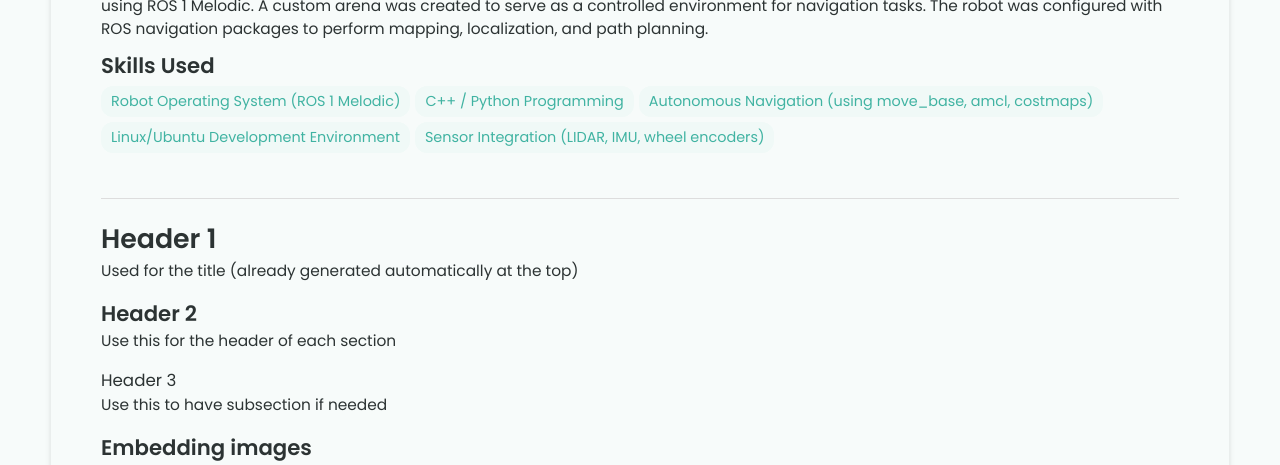
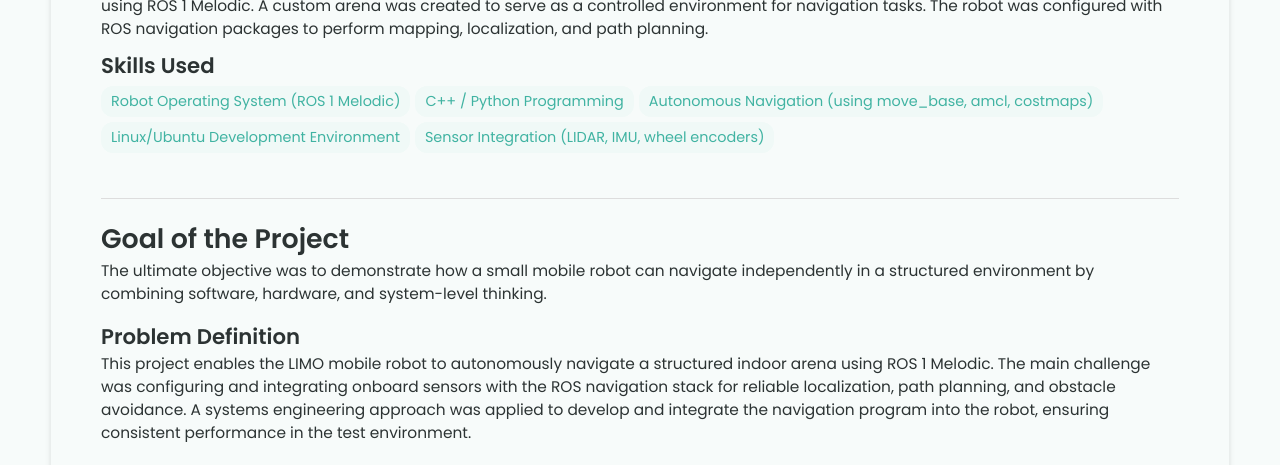
Before and after one commit to Beckhambenny2000/Beckhambenny2000.github.io, a Jekyll site: the page built from _projects/demo-project/index.md, in a window 1280 px wide and 1400 px high, scrolled down 617 px. Shown: the top 465 px of the window. Built offline with Jekyll 4.4.1, drawn with Linux system fonts in a browser that asks for light colours; some of the changed text lies outside the part shown; grey boxes are pictures that could not be loaded.

Commit message:
Update index.md

```diff
--- a/_projects/demo-project/index.md
+++ b/_projects/demo-project/index.md
@@ -14,25 +14,16 @@ main-image: /limo.png
 ---
 
 ---
-# Header 1
-Used for the title (already generated automatically at the top)
-## Header 2
-Use this for the header of each section
-### Header 3
-Use this to have subsection if needed
-
-
-## Embedding images
-### External images
-{% include image-gallery.html images="https://live.staticflickr.com/65535/52821641477_d397e56bc4_k.jpg, https://live.staticflickr.com/65535/52822650673_f074b20d90_k.jpg" height="400"%}
-<span style="font-size: 10px">"Starship Test Flight Mission" from https://www.flickr.com/photos/spacex/52821641477/</span>
-You can put in multiple entries. All images will be at a fixed height in the same row. With smaller window, they will switch to columns.
+# Goal of the Project
+The ultimate objective was to demonstrate how a small mobile robot can navigate independently in a structured environment by combining software, hardware, and system-level thinking.
+## Problem Definition
+This project enables the LIMO mobile robot to autonomously navigate a structured indoor arena using ROS 1 Melodic. The main challenge was configuring and integrating onboard sensors with the ROS navigation stack for reliable localization, path planning, and obstacle avoidance. A systems engineering approach was applied to develop and integrate the navigation program into the robot, ensuring consistent performance in the test environment.
 
 ### Embeed images
 {% include image-gallery.html images="limo.png" height="400" %}
-This is the robot model currently being used for our project.
+The AgileX LIMO is the current robot model used in our project.
 {% include image-gallery.html images="Arena.jpg" height="400" %}
-This is the arena layout that my team and I developed for testing the robot’s navigation capabilities.
+My team and I designed and developed the arena layout for the robot’s navigation. The arena was constructed following the project theme, “Jewel Canopy Park.”
 
 ## Embedded LIMO Video (Autoplay)
 
```
